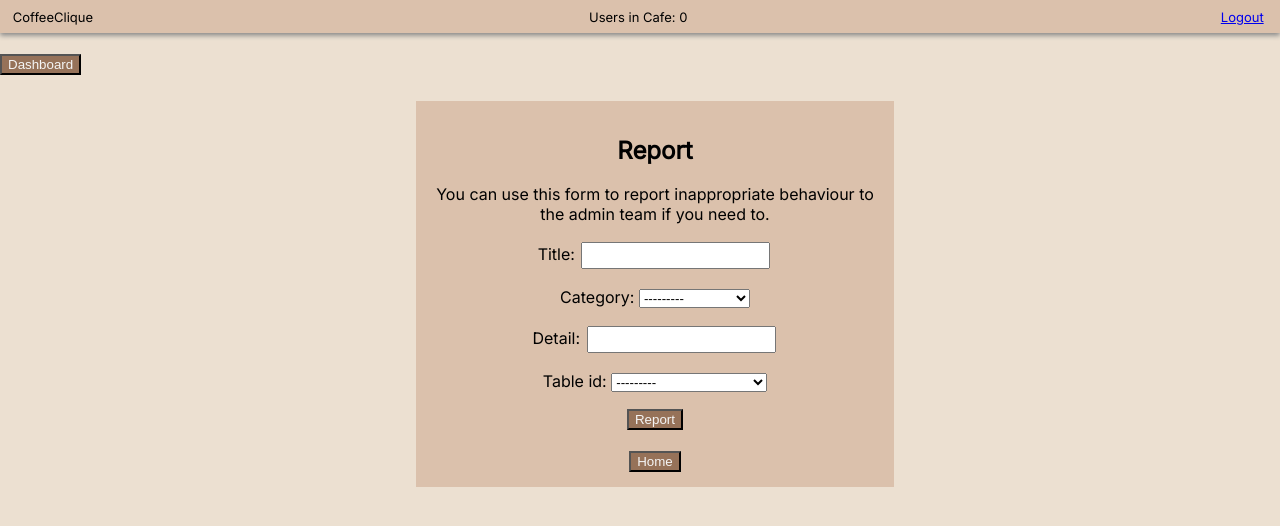
After one commit to vuhctreh/GSEP_F_In_The_Chat, a Django app: page /report in a window 1280 px wide. The commit adds this page. Shown: the top 526 px of the page. Run offline with Django 3.2, Linux system fonts and the light colour scheme; a user stored in the database is signed in; data comes from the database, SQL or seed files in the repository; both versions use the stored data as it was after the commit.

Commit message:
report functionality within app

```diff
--- a/app/admin.py
+++ b/app/admin.py
@@ -2,7 +2,7 @@ from django.contrib import admin
 from django.contrib.auth.admin import UserAdmin
 
 from .forms import AdminSignUpForm, AdminCUserEditForm
-from .models import CafeTable, CoffeeUser, Task, Message
+from .models import CafeTable, CoffeeUser, Task, Message, Report
 
 
 class CoffeeUserAdmin(UserAdmin):
@@ -32,3 +32,4 @@ admin.site.register(CafeTable)
 admin.site.register(CoffeeUser, CoffeeUserAdmin)
 admin.site.register(Task)
 admin.site.register(Message)
+admin.site.register(Report)
--- a/app/forms.py
+++ b/app/forms.py
@@ -1,7 +1,7 @@
 from django import forms
 from django.contrib.auth.forms import UserCreationForm, UserChangeForm
 from django.contrib.auth import authenticate
-from app.models import CoffeeUser, Message, Task
+from app.models import CoffeeUser, Message, Task, Report
 from django.utils.translation import ugettext_lazy
 from django.db.models.fields import BLANK_CHOICE_DASH
 
@@ -103,3 +103,10 @@ class PostMessageForm(forms.ModelForm):
 # Isabel 3/3/21
 class StudyBreaksForm(forms.Form):
     minutes_studying_for = forms.IntegerField(min_value=5, max_value=300)
+
+
+class ReportForm(forms.ModelForm):
+
+    class Meta:
+        model = Report
+        fields = ('title', 'category', 'detail', 'table_id')
--- a/app/models.py
+++ b/app/models.py
@@ -112,7 +112,6 @@ class Task(models.Model):
     created_by = models.ForeignKey(CoffeeUser, related_name="created_tasks",
                                    on_delete=models.CASCADE)
     completed_by = models.ManyToManyField(CoffeeUser, blank=True)
-    # is task date date to be completed by or date set?
     task_date = models.DateTimeField(auto_now_add=True)
     task_content = models.TextField(max_length=4000)
     points = models.PositiveIntegerField(default=0)
@@ -132,3 +131,20 @@ class Message(models.Model):
     message_content = models.TextField(max_length=4000)
     message_upvote = models.ManyToManyField(CoffeeUser, related_name="message_upvote")
     total_upvotes = models.PositiveIntegerField(default=0)
+
+
+class Report(models.Model):
+    REPORT_CLASSES = (
+        ("Table (general)", "Table (general)"),
+        ("Task", "Task"),
+        ("Messages", "Messages"),
+        ("Other", "Other")
+    )
+
+    title = models.CharField(max_length=50)
+    category = models.CharField(max_length=50, choices=REPORT_CLASSES)
+    detail = models.CharField(max_length=250)
+    table_id = models.ForeignKey(CafeTable, related_name="reports",
+                                 on_delete=models.CASCADE)
+    flagged_by = models.ForeignKey(CoffeeUser, related_name="reports",
+                                   on_delete=models.CASCADE)
--- a/app/templates/dashboard.html
+++ b/app/templates/dashboard.html
@@ -80,6 +80,7 @@
         {% endif %}
       </div>
       {% endif %}
+
     </div>
 
     <div class="leaderboard">
@@ -92,6 +93,9 @@
 
 
 </div>
+
+<div>
+Our <a href="privacy" target="_blank">Privacy Policy</a> and<a href="terms" target="_blank">Terms of Use</a> are accessible here. Click <a href="report">here</a> if you need to report inappropriate, harmful, or offensive behaviour to our team.<br><br><br> </div>
 </body>
 
 </html>
--- /dev/null
+++ b/app/templates/report.html
@@ -0,0 +1,39 @@
+<!DOCTYPE html>
+<html lang="en">
+
+<head>
+  <!-- Required meta tags -->
+  <meta charset="utf-8">
+  <meta name="viewport" content="width=device-width, initial-scale=1">
+
+  <title>Cafe</title>
+    {% load static %}
+    <link rel="shortcut icon" href="{% static 'images/favicon.png' %}"/>
+    <link rel="stylesheet" type="text/css" href="{% static 'css/basic.css' %}"/>
+    <link rel="stylesheet" type="text/css" href="{% static 'css/forms.css' %}"/>
+    <link rel="preconnect" href="https://fonts.gstatic.com"/>
+    <link href="https://fonts.googleapis.com/css2?family=Inter&display=swap" rel="stylesheet"/>
+</head>
+
+<body>
+  <div class="top_bar">
+    <h6 class="app_name">CoffeeClique</h6>
+    <h6 class="user_count">Users in Cafe: {{ num_users }}</h6>
+    <a class="logout" href="{% url 'logout' %}">Logout</a>
+  </div>
+  <br>
+  <button onclick="document.location='dashboard'" id="dashboard">Dashboard</button>
+
+  <div class="main">
+    <h2>Report</h2>
+    You can use this form to report inappropriate behaviour to the admin team if you need to.
+    <form method="post">
+      {% csrf_token %}  <!-- security item required for django forms !! -->
+      {{ form.as_p }}
+      <button type="submit">Report</button>
+    </form><br>
+    <button onclick="document.location='table_view'" id="signup">Home</button><br>
+  </div>
+</body>
+
+</html>
--- a/app/templates/terms.html
+++ b/app/templates/terms.html
@@ -63,7 +63,7 @@
       <li>You can't post someone else’s private or confidential information without permission or do anything that violates someone else's rights, including intellectual property rights.</li>
   </ul>
 
-  Instances of abusive, harassing, or otherwise unacceptable behavior may be reported by contacting the project team at igs205@exeter.ac.uk. All complaints will be reviewed and investigated and will result in a response that is deemed necessary and appropriate to the circumstances. The project team is obligated to maintain confidentiality with regard to the reporter of an incident.
+  Instances of abusive, harassing, or otherwise unacceptable behavior may be reported by contacting the project team at igs205@exeter.ac.uk, or by using the <a href="report" target="_blank">report</a> functionality. All complaints will be reviewed and investigated and will result in a response that is deemed necessary and appropriate to the circumstances. The project team is obligated to maintain confidentiality with regard to the reporter of an incident.
 
     <h3> Permissions You Give to Us. </h3>
 
@@ -78,7 +78,7 @@
     We will notify existing users before we make changes to these Terms and give you an opportunity to review them before they go into effect. Then, if you continue to use the Service, you will be bound by the updated Terms. If you do not want to agree to these or any updated Terms, you can delete your account.
 
     <br>
-    Revised: February 24, 2021
+    Revised: March 7, 2021
 
   </div>
 
--- a/app/urls.py
+++ b/app/urls.py
@@ -7,6 +7,7 @@ from . import views
 urlpatterns = [
                path('', views.index, name='index'),  # login
                path('logout', views.log_out, name='logout'),
+               path('report', views.report, name='report'),
                path('signup', views.signup, name='signup'),
                path('table_view', views.table_view, name='table_view'),
                path('tables/<pk>', views.table_chat,
--- a/app/views.py
+++ b/app/views.py
@@ -3,9 +3,10 @@ from django.http import JsonResponse, HttpResponse
 from django.contrib.auth import login, authenticate, logout
 from django.shortcuts import render, redirect
 from .forms import SignUpForm, LoginForm, PostMessageForm, CUserEditForm, \
-                   createTaskForm, StudyBreaksForm, CUserEditFormStaff
+                   createTaskForm, StudyBreaksForm, CUserEditFormStaff, \
+                   ReportForm
 from django.contrib.auth.decorators import login_required
-from .models import CoffeeUser, CafeTable, Message, Task
+from .models import CoffeeUser, CafeTable, Message, Task, Report
 import datetime
 from operator import attrgetter
 from django.contrib.auth.models import User
@@ -535,6 +536,35 @@ def profile_page(request, pk):
     return render(request, "profile_page.html", context)
 
 
+@login_required(login_url='/')
+def report(request):
+    user = request.user
+    form = ReportForm()
+    tables = CafeTable.objects.filter(
+        university=user.university,
+        table_id__in=user.cafe_table_ids.values_list('table_id', flat=True))
+    form.fields['table_id'].queryset = tables
+
+    context = {'form': form, 'num_users': get_number_current_users()}
+    if request.method == 'POST':
+        form = ReportForm(request.POST)
+        if form.is_valid():
+            title = form.cleaned_data.get('title')
+            category = form.cleaned_data.get('category')
+            detail = form.cleaned_data.get('detail')
+            table_id = form.cleaned_data.get('table_id')
+
+            report = Report.objects.create(
+                title=title,
+                category=category,
+                detail=detail,
+                table_id=table_id,
+                flagged_by=user,
+            )
+            redirect('dashboard')
+    return render(request, 'report.html', context)
+
+
 def health(request):
     state = {"status": "UP"}
     return JsonResponse(state)
```
Also changed, not shown: app/migrations/0007_report.py (added), db.sqlite3.
